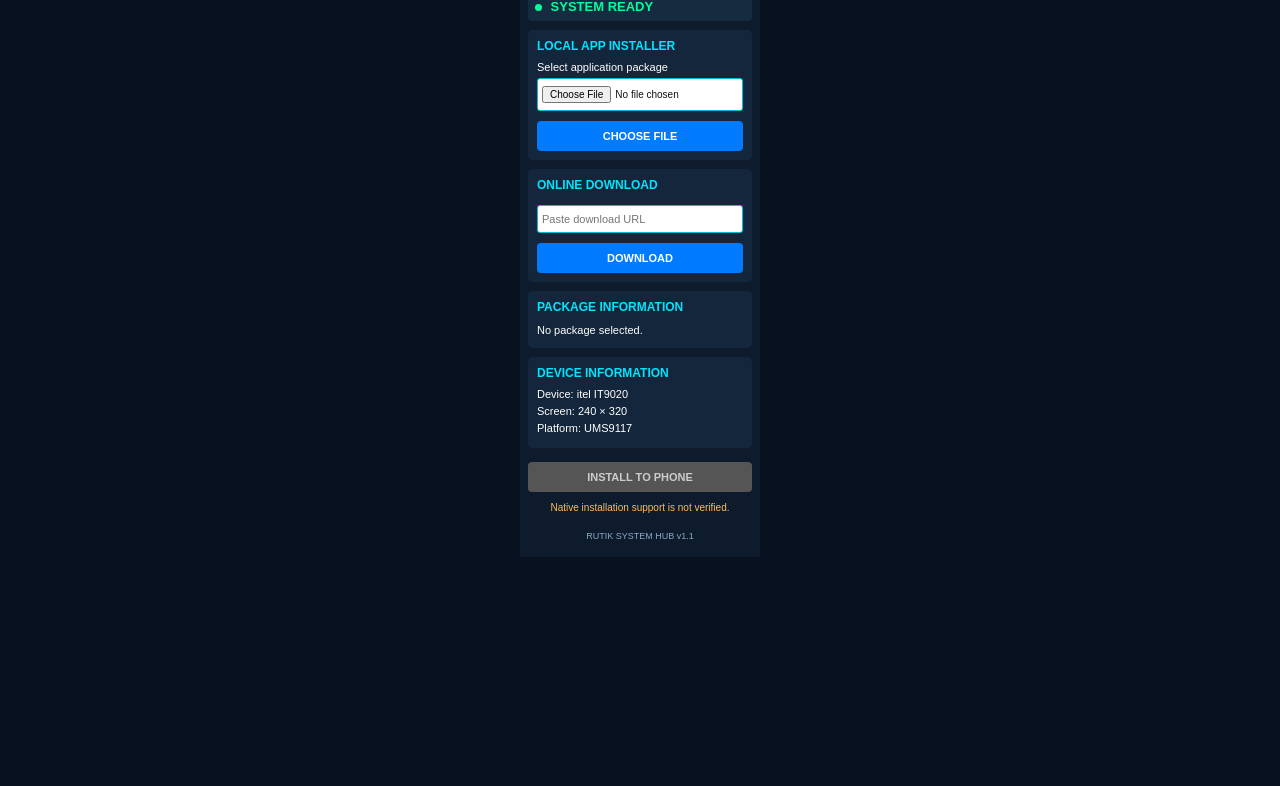
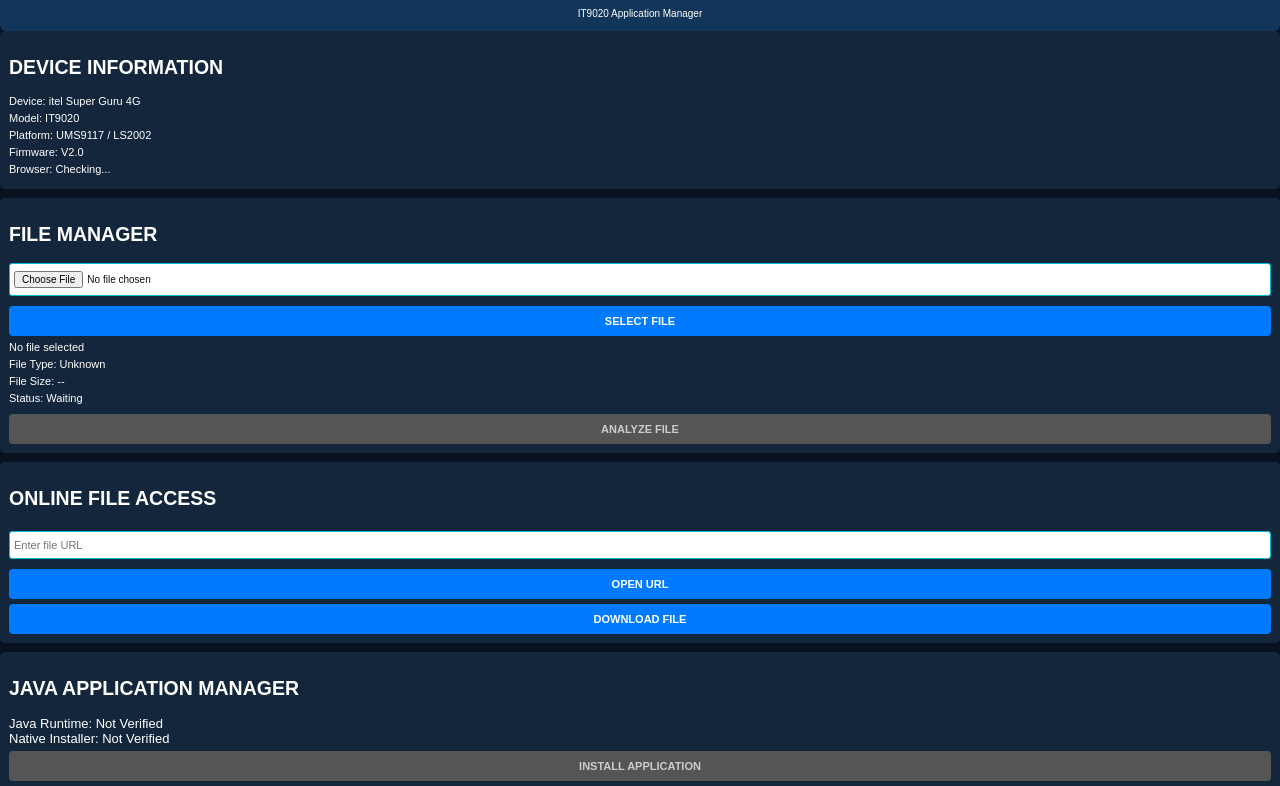
Before and after one commit to quntumcraft-solution/whatsapp-widget, a plain HTML site: page index.html in a window 1280 px wide. Shown: the part 85-871 px from the top of the page. Before the commit the page ends 800 px from the top, so only its background shows below. Drawn offline with Linux system fonts and the light colour scheme.

Commit message:
Update index.html

```diff
--- a/index.html
+++ b/index.html
@@ -1,5 +1,5 @@
 <!DOCTYPE html>
-<html>
+<html lang="en">
 <head>
 <meta charset="UTF-8">
 <meta name="viewport" content="width=device-width, initial-scale=1.0">
@@ -9,75 +9,84 @@
 
 <body>
 
-<div class="app">
-
 <header>
-        <h2>RUTIK SYSTEM HUB</h2>
-        <p>Mobile Application Manager</p>
+    <div class="logo">R</div>
+    <div>
+        <h1>RUTIK SYSTEM HUB</h1>
+        <p>IT9020 Application Manager</p>
+    </div>
 </header>
 
-    <div class="status">
-        <span class="dot"></span> SYSTEM READY
+<main>
+
+<section class="device">
+    <h2>DEVICE INFORMATION</h2>
+    <p>Device: itel Super Guru 4G</p>
+    <p>Model: IT9020</p>
+    <p>Platform: UMS9117 / LS2002</p>
+    <p>Firmware: V2.0</p>
+    <p id="browserStatus">Browser: Checking...</p>
+</section>
+
+<section class="panel">
+    <h2>FILE MANAGER</h2>
+
+    <input type="file" id="fileInput">
+
+    <button id="selectBtn">SELECT FILE</button>
+
+    <div class="file-info">
+        <p id="fileName">No file selected</p>
+        <p id="fileType">File Type: Unknown</p>
+        <p id="fileSize">File Size: --</p>
+        <p id="fileStatus">Status: Waiting</p>
     </div>
 
-    <section>
-        <h3>LOCAL APP INSTALLER</h3>
-
-        <p>Select application package</p>
-
-        <input type="file"
-               id="fileInput"
-               accept="*/*"
-               onchange="checkFile()">
-
-        <button onclick="openFilePicker()">
-            CHOOSE FILE
-        </button>
+    <button id="analyzeBtn" disabled>ANALYZE FILE</button>
 </section>
 
-    <section>
-        <h3>ONLINE DOWNLOAD</h3>
+<section class="panel">
+    <h2>ONLINE FILE ACCESS</h2>
 
-        <input type="url"
-               id="downloadUrl"
-               placeholder="Paste download URL">
+    <input
+        type="url"
+        id="urlInput"
+        placeholder="Enter file URL"
+    >
 
-        <button onclick="downloadFile()">
-            DOWNLOAD
-        </button>
+    <button id="openUrlBtn">OPEN URL</button>
+    <button id="downloadUrlBtn">DOWNLOAD FILE</button>
 </section>
 
-    <section>
-        <h3>PACKAGE INFORMATION</h3>
+<section class="panel">
+    <h2>JAVA APPLICATION MANAGER</h2>
 
-        <div id="packageInfo">
-            No package selected.
+    <div id="javaInfo">
+        Java Runtime: Not Verified<br>
+        Native Installer: Not Verified
     </div>
-    </section>
 
-    <section>
-        <h3>DEVICE INFORMATION</h3>
-
-        <p>Device: itel IT9020</p>
-        <p>Screen: 240 × 320</p>
-        <p>Platform: UMS9117</p>
-    </section>
-
-    <button class="install" disabled>
-        INSTALL TO PHONE
+    <button id="installBtn" disabled>
+        INSTALL APPLICATION
     </button>
 
     <p class="warning">
-        Native installation support is not verified.
+        Native installation requires a supported phone installer.
     </p>
+</section>
+
+<section class="panel">
+    <h2>FILE ANALYSIS</h2>
+    <pre id="analysisResult">No analysis available.</pre>
+</section>
+
+</main>
 
 <footer>
-        RUTIK SYSTEM HUB v1.1
+    RUTIK SYSTEM HUB<br>
+    Version 1.0 | IT9020 Edition
 </footer>
 
-</div>
-
 <script src="app.js"></script>
-
 </body>
 </html>
```
Lines whose indentation alone changed are shown as unchanged.
